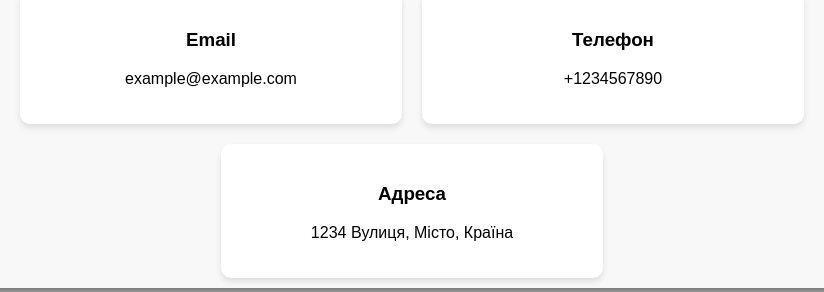
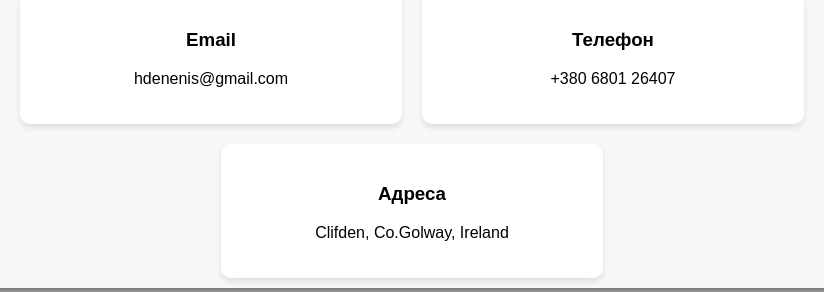
Before and after one commit to Deffnz/Deffnz.github.io, a plain HTML site: page index.html in a window 1280 px wide. Shown: the part 1366-1658 px from the top of the page, 228-1052 px from the left. Drawn offline with Linux system fonts and the light colour scheme.

Commit message:
fix site 2

```diff
--- a/index.html
+++ b/index.html
@@ -264,15 +264,15 @@
             <div class="contact-grid">
                 <div class="contact-info">
                     <h3>Email</h3>
-                    <p>example@example.com</p>
+                    <p>hdenenis@gmail.com</p>
                 </div>
                 <div class="contact-info">
                     <h3>Телефон</h3>
-                    <p>+1234567890</p>
+                    <p>+380 6801 26407</p>
                 </div>
                 <div class="contact-info">
                     <h3>Адреса</h3>
-                    <p>1234 Вулиця, Місто, Країна</p>
+                    <p>Clifden, Co.Golway, Ireland</p>
                 </div>
             </div>
         </div>
```
